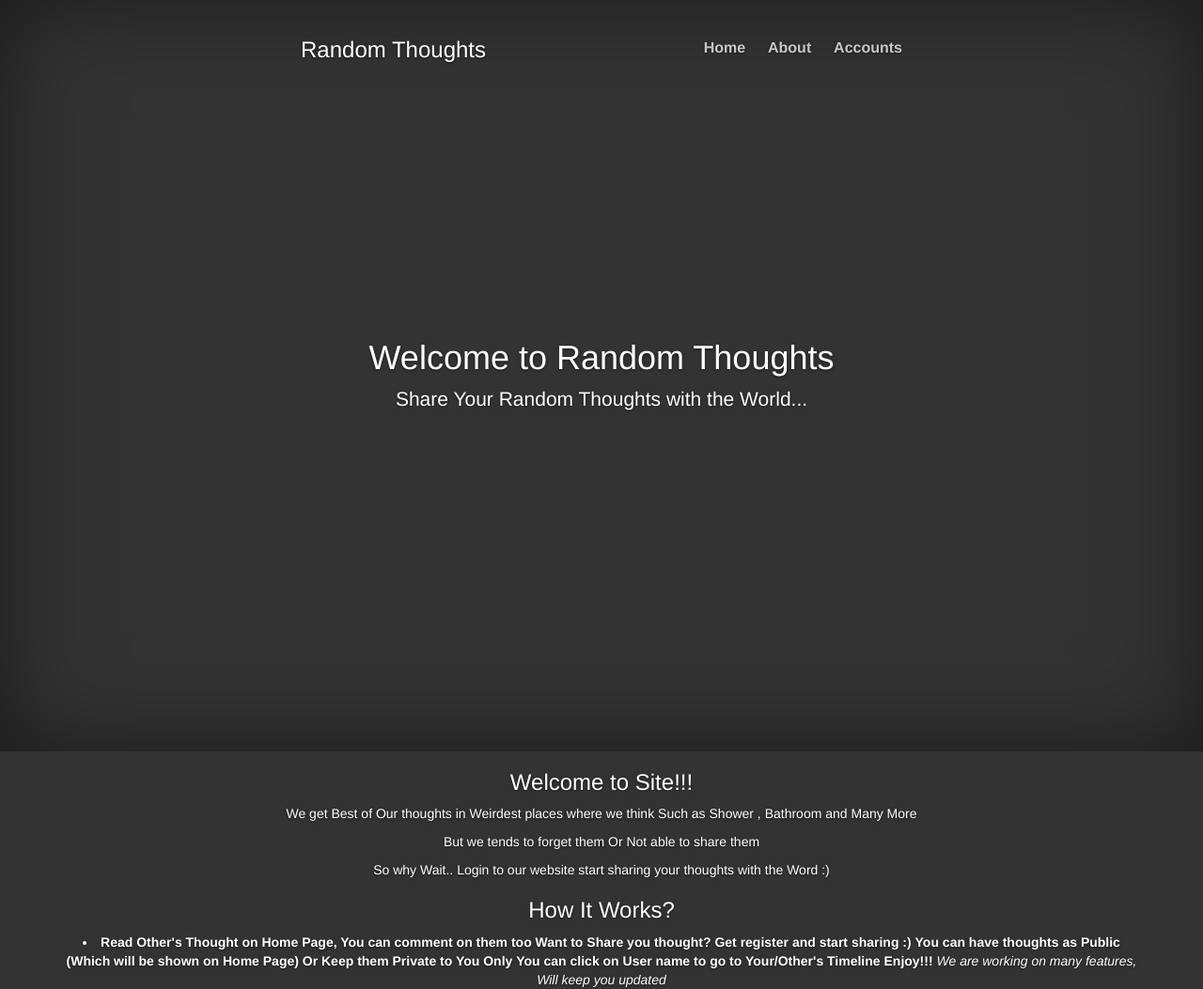
After one commit to EjazSk/RandomThoughts, a Django app: page /about/ in a window 1280 px wide. The commit adds this page. Shown: the whole page at 94% size. Run offline with Django 3.2, Linux system fonts and the light colour scheme; some libraries are stand-ins or nearby versions.

Commit message:
Added About

```diff
--- a/randomthoughts/urls.py
+++ b/randomthoughts/urls.py
@@ -28,6 +28,7 @@ urlpatterns = [
     url(r'^accounts/', include('registration.backends.default.urls')),
     url(r'account/(?P<user__username>[\w.@+-]+)$',views.userView),
     url(r'^rt/(?P<id>\d+)$', views.detailView),
+     url(r'^about/$', views.about, name='about'),
 
 
 
--- a/rt/views.py
+++ b/rt/views.py
@@ -41,3 +41,6 @@ def detailView(request,id):
 	object = RT.objects.get(id=id)
 	context={'object':object}
 	return render(request,'detail.html',context)
+
+def about(request):
+	return render(request,'about.html')
--- /dev/null
+++ b/templates/about.html
@@ -0,0 +1,27 @@
+{% extends 'base.html' %}
+{% load static %}
+
+
+    {% block content %}
+    <div class="container">
+
+      <h3>Welcome to Site!!!</h3>
+
+      <p>We get Best of Our thoughts in Weirdest places where we think Such as Shower , Bathroom and Many More</p>
+      <p>But we tends to forget them Or Not able to share them</p>
+      <p>So why Wait.. Login to our website start sharing your thoughts with the Word :) </p>
+
+      <h3>How It Works?</h3>
+      <li>
+          <b>Read Other's Thought on Home Page, You can comment on them too</b>
+          <b>Want to Share you thought? Get register and start sharing :)</b>
+          <b>You can have thoughts as Public (Which will be shown on Home Page) Or Keep them Private to You Only</b>
+          <b>You can click on User name to go to Your/Other's Timeline</b>
+          <b>Enjoy!!!</b>
+
+          <i>We are working on many features, Will keep you updated</i>
+
+      </li>
+
+    </div>
+    {% endblock %}
--- a/templates/base.html
+++ b/templates/base.html
@@ -59,7 +59,7 @@
                   {% if request.user.is_authenticated %}
                   <li><a href="/submit">Submit</a></li>
                   {% endif %}
-                  <li><a href="#">Contact</a></li>
+                  <li><a href="/about">About</a></li>
                                           <li class="dropdown">
                             <a href="#" class="dropdown-toggle" data-toggle="dropdown">Accounts <i class="fa fa-angle-down"></i></a>
                             <ul class="dropdown-menu">
```
